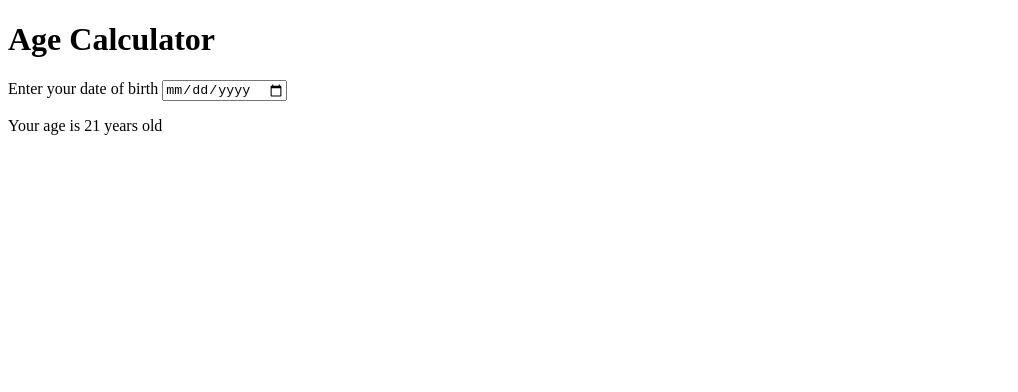
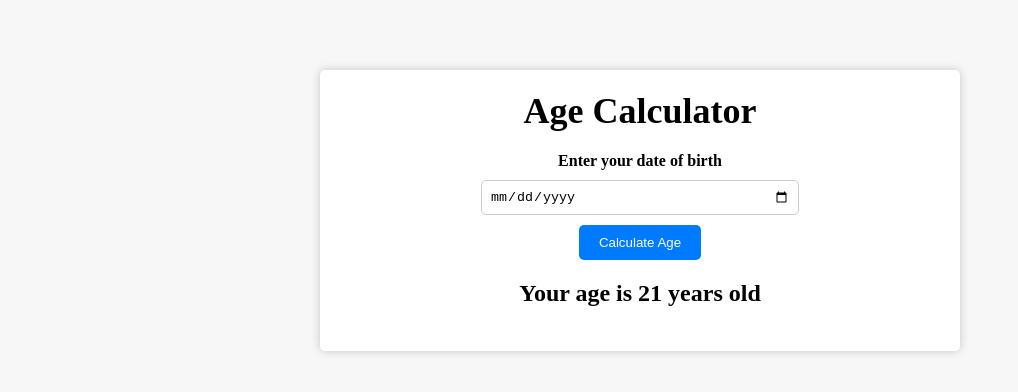
Before and after one commit to ArmanAugusto/age-calculator, a plain HTML site: page index.html in a window 1280 px wide. Shown: the whole page, without its empty margins (0-1018 px from the left). Drawn offline with Linux system fonts and the light colour scheme.

Commit message:
added a css file and a button to html file

```diff
--- a/index.html
+++ b/index.html
@@ -4,6 +4,7 @@
     <meta charset="UTF-8">
     <meta http-equiv="X-UA-Compatible" content="IE=edge">
     <meta name="viewport" content="width=device-width, initial-scale=1.0">
+    <link rel="stylesheet" href="style.css">
     <title>Age Calculator</title>
 </head>
 <body>
@@ -12,6 +13,7 @@
         <div class="form">
             <label for="birthday">Enter your date of birth</label>
             <input type="date" id="birthday" name="birthday">
+            <button>Calculate Age</button>
             <p id="result">Your age is 21 years old</p>
         </div>
     </div>
--- /dev/null
+++ b/style.css
@@ -0,0 +1,63 @@
+body {
+    margin: 0;
+    padding: 20px;
+    font-family: "Montserrat", san-serif;
+    background-color: #f7f7f7;
+}
+
+.container {
+    background-color: #fff;
+    box-shadow: 0 0 10px rgba(0, 0, 0, .2);
+    padding: 20px;
+    max-width: 600px;
+    margin: 0 auto;
+    border-radius: 5px;
+    margin-top: 50px;
+}
+
+h1 {
+    font-size: 36px;
+    text-align: center;
+    margin-top: 0;
+    margin-bottom: 20px;
+}
+
+.form {
+    display: flex;
+    flex-direction: column;
+    align-items: center;
+}
+
+label {
+    font-weight: bold;
+    margin-bottom: 10px;
+}
+
+input {
+    padding: 8px;
+    border: 1px solid #ccc;
+    border-radius: 5px;
+    width: 100%;
+    max-width: 300px;
+}
+
+button {
+    background-color: #007bff;
+    color: #fff;
+    border: none;
+    padding: 10px 20px;
+    border-radius: 5px;
+    margin-top: 10px;
+    cursor: pointer;
+    transition: background-color .3s ease;
+}
+
+button:hover {
+    background-color: #0062cc;
+}
+
+#result {
+    margin-top: 20px;
+    font-size: 24px;
+    font-weight: bold;
+}
```
